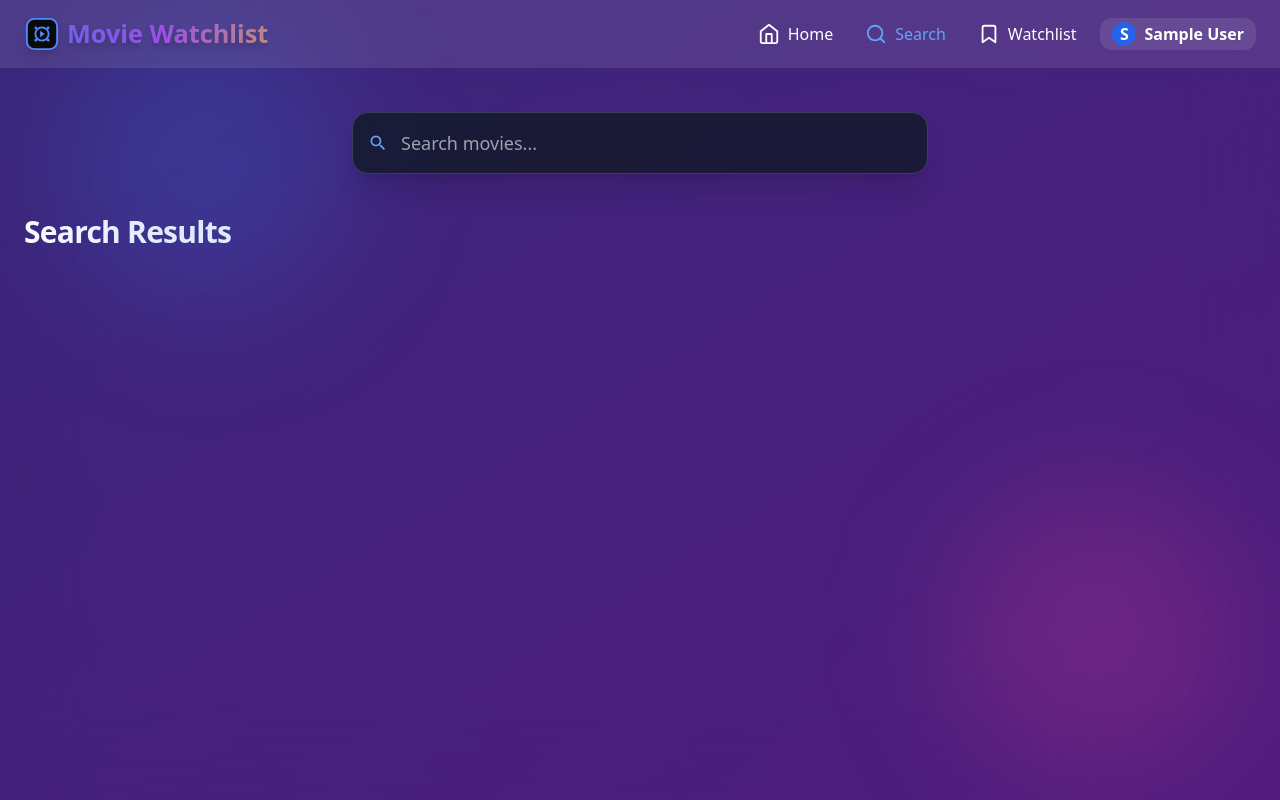
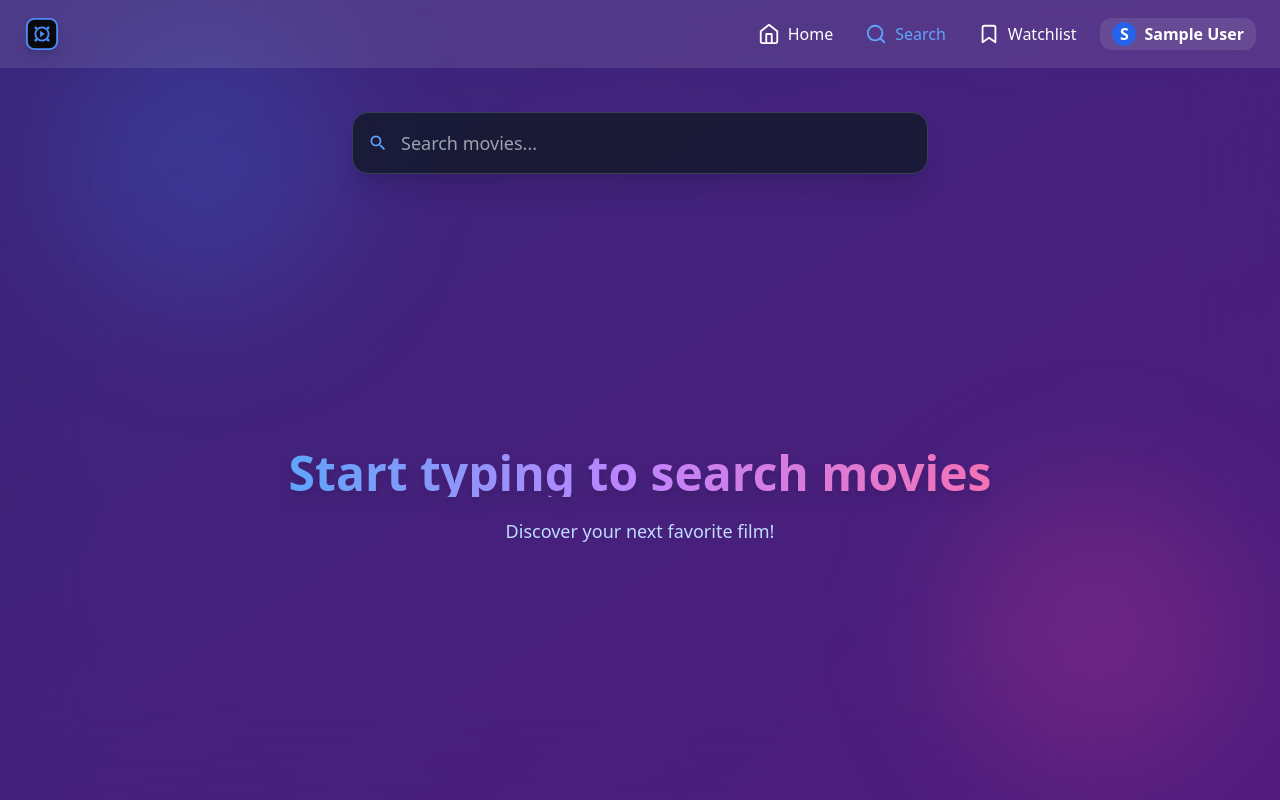
Before and after one commit to sun-mit/movie-watchlist, a React (Vite) app: page /search in a window 1280 px wide. Built offline with nearby package versions, Linux system fonts and the light colour scheme; sample sign-in values are in the browser's storage.

Commit message:
refactor: implement Loader component for consistent loading indicators across pages

```diff
--- a/src/App.tsx
+++ b/src/App.tsx
@@ -1,4 +1,5 @@
 import React, { Suspense, lazy } from "react";
+import Loader from "./components/Loader";
 import { BrowserRouter as Router, Routes, Route } from "react-router-dom";
 import Navbar from "./components/Navbar";
 import SearchResults from "./pages/SearchPage";
@@ -15,8 +16,8 @@ const App: React.FC = () => {
             <Navbar />
             <Suspense
                 fallback={
-                    <div className="text-center mt-20 text-white">
-                        Loading...
+                    <div className="flex justify-center items-center mt-20">
+                        <Loader />
                     </div>
                 }
             >
--- /dev/null
+++ b/src/components/Loader.tsx
@@ -0,0 +1,28 @@
+import React from "react";
+
+const Loader: React.FC = () => (
+    <div className="flex items-center justify-center h-full w-full">
+        <svg
+            className="animate-spin h-12 w-12 text-blue-500"
+            xmlns="http://www.w3.org/2000/svg"
+            fill="none"
+            viewBox="0 0 24 24"
+        >
+            <circle
+                className="opacity-25"
+                cx="12"
+                cy="12"
+                r="10"
+                stroke="currentColor"
+                strokeWidth="4"
+            ></circle>
+            <path
+                className="opacity-75"
+                fill="currentColor"
+                d="M4 12a8 8 0 018-8v4a4 4 0 00-4 4H4z"
+            ></path>
+        </svg>
+    </div>
+);
+
+export default Loader;
--- a/src/components/MovieSection.tsx
+++ b/src/components/MovieSection.tsx
@@ -1,4 +1,5 @@
 import React from "react";
+import Loader from "./Loader";
 import { motion } from "framer-motion";
 import AutoSlider from "./AutoSlider";
 import { MovieCard } from "../components/MovieCard";
@@ -69,8 +70,8 @@ const MovieSection: React.FC<MovieSectionProps> = ({
                 )}
             </motion.div>
             {isLoading ? (
-                <div className="text-center text-blue-300 animate-pulse mt-10">
-                    Loading...
+                <div className="flex justify-center items-center mt-10">
+                    <Loader />
                 </div>
             ) : isError ? (
                 <div className="text-center text-red-400 mt-10">
--- a/src/components/Navbar.tsx
+++ b/src/components/Navbar.tsx
@@ -49,20 +49,20 @@ const Navbar: React.FC = () => {
                 />
                 <motion.span
                     className="text-lg sm:text-2xl font-bold bg-gradient-to-r from-blue-500 via-purple-500 to-yellow-400 bg-clip-text text-transparent drop-shadow-lg"
-                    initial={{ opacity: 0, scale: 0.8 }}
+                    initial={{ opacity: 0, scale: 0.9 }}
                     animate={{
                         opacity: 1,
-                        scale: [1, 1.1, 1],
-                        backgroundPosition: ["0% 50%", "100% 50%", "0% 50%"],
+                        scale: [1, 1.02, 1],
+                        backgroundPosition: ["0% 50%", "200% 50%", "0% 50%"],
                     }}
                     transition={{
-                        duration: 2,
+                        duration: 5,
                         repeat: Infinity,
                         repeatType: "loop",
                         ease: "easeInOut",
                     }}
                     style={{
-                        backgroundSize: "200% 200%",
+                        backgroundSize: "250% 250%",
                         display: "inline-block",
                     }}
                 >
@@ -131,25 +131,27 @@ const Navbar: React.FC = () => {
                                 </span>
                             </button>
                             {showProfileMenu && (
-                                <div className="absolute right-0 mt-2 w-48 max-w-xs bg-gradient-to-br from-blue-200 via-blue-400 to-blue-600 bg-blue-900/30 backdrop-blur-lg text-white rounded-2xl shadow-2xl border border-blue-300/40 z-50 animate-fade-in">
-                                    <div className="flex flex-col items-center px-4 py-4 border-b border-white/20">
-                                        <div className="w-10 h-10 rounded-full bg-gradient-to-br from-blue-500 via-blue-400 to-blue-600 flex items-center justify-center text-lg font-bold shadow-lg mb-2 border-2 border-white/30">
+                                <div className="absolute right-0 mt-2 w-56 max-w-xs bg-gradient-to-br from-blue-600/70 via-blue-500/60 to-blue-400/60 text-white rounded-lg shadow-xl border border-blue-300 z-50 animate-fade-in">
+                                    <div className="flex flex-col px-4 py-3 border-b border-blue-200">
+                                        <div className="flex items-center gap-3 mb-1">
+                                            <div className="w-9 h-9 rounded-full bg-blue-800 flex items-center justify-center text-lg font-bold shadow border-2 border-white/30">
                                                 {user.name
                                                     ? user.name
                                                           .charAt(0)
                                                           .toUpperCase()
                                                     : "U"}
                                             </div>
-                                        <div className="font-bold text-base mb-1 text-blue-700 text-center drop-shadow">
+                                            <div className="font-bold text-base text-white">
                                                 {user.name}
                                             </div>
-                                        <div className="text-xs text-gray-600 mb-1 break-all text-center">
+                                        </div>
+                                        <div className="text-xs text-blue-100 mb-0.5 break-all pl-2">
                                             {user.email}
                                         </div>
                                     </div>
                                     <button
                                         onClick={handleLogout}
-                                        className="w-full flex items-center gap-2 px-4 py-3 font-semibold text-red-500 hover:bg-red-500/20 rounded-b-2xl transition-all duration-200 text-sm justify-center"
+                                        className="w-full flex items-center gap-2 px-4 py-2 font-semibold text-red-100 hover:bg-red-600/70 rounded-b-lg transition-all duration-200 text-sm justify-center"
                                     >
                                         <FiLogOut size={16} /> Logout
                                     </button>
@@ -216,25 +218,27 @@ const Navbar: React.FC = () => {
                     </div>
                 </div>
             )}
-            {/* Mobile profile dropdown rendered outside mobile menu for visibility */}
+
             {user && showProfileMenu && (
-                <div className="sm:hidden fixed top-16 left-1/2 transform -translate-x-1/2 w-10/12 max-w-xs bg-gradient-to-br from-blue-200 via-blue-400 to-blue-600 bg-blue-900/30 backdrop-blur-lg text-white rounded-2xl shadow-2xl border border-blue-300/40 z-50 animate-fade-in">
-                    <div className="flex flex-col items-center px-4 py-4 border-b border-white/20">
-                        <div className="w-10 h-10 rounded-full bg-gradient-to-br from-blue-500 via-blue-400 to-blue-600 flex items-center justify-center text-lg font-bold shadow-lg mb-2 border-2 border-white/30">
+                <div className="sm:hidden fixed top-16 left-1/2 transform -translate-x-1/2 w-11/12 max-w-xs bg-gradient-to-br from-blue-600/70 via-blue-500/60 to-blue-400/60 text-white rounded-lg shadow-xl border border-blue-300 z-50 animate-fade-in">
+                    <div className="flex flex-col px-4 py-3 border-b border-blue-200">
+                        <div className="flex items-center gap-3 mb-1">
+                            <div className="w-9 h-9 rounded-full bg-blue-800 flex items-center justify-center text-lg font-bold shadow border-2 border-white/30">
                                 {user.name
                                     ? user.name.charAt(0).toUpperCase()
                                     : "U"}
                             </div>
-                        <div className="font-bold text-base mb-1 text-blue-700 text-center drop-shadow">
+                            <div className="font-bold text-base text-white">
                                 {user.name}
                             </div>
-                        <div className="text-xs text-gray-600 mb-1 break-all text-center">
+                        </div>
+                        <div className="text-xs text-blue-100 mb-0.5 break-all pl-2">
                             {user.email}
                         </div>
                     </div>
                     <button
                         onClick={handleLogout}
-                        className="w-full flex items-center gap-2 px-4 py-3 font-semibold text-red-500 hover:bg-red-500/20 rounded-b-2xl transition-all duration-200 text-sm justify-center"
+                        className="w-full flex items-center gap-2 px-4 py-2 font-semibold text-red-100 hover:bg-red-600/70 rounded-b-lg transition-all duration-200 text-sm justify-center"
                     >
                         <FiLogOut size={16} /> Logout
                     </button>
--- a/src/components/NowPlayingBanner.tsx
+++ b/src/components/NowPlayingBanner.tsx
@@ -1,4 +1,5 @@
 import React, { useState, useEffect, useRef } from "react";
+import Loader from "./Loader";
 import { motion, AnimatePresence } from "framer-motion";
 import { MdPlayArrow, MdInfo, MdClose } from "react-icons/md";
 import { getMovieVideos } from "../api/tmdbApi";
@@ -206,8 +207,8 @@ const NowPlayingBanner: React.FC<{ movies: TMDBMovie[] }> = ({ movies }) => {
                                 <MdClose size={28} />
                             </button>
                             {trailerLoading ? (
-                                <div className="text-white text-center py-20">
-                                    Loading trailer...
+                                <div className="flex justify-center items-center py-20">
+                                    <Loader />
                                 </div>
                             ) : trailerError ? (
                                 <div className="text-white text-center py-20">
--- a/src/pages/MovieDetailsPage.tsx
+++ b/src/pages/MovieDetailsPage.tsx
@@ -1,5 +1,6 @@
 import { useState, useRef, useEffect, type FC } from "react";
 import { motion } from "framer-motion";
+import Loader from "../components/Loader";
 import { useParams, useNavigate } from "react-router-dom";
 import { useQuery } from "@tanstack/react-query";
 import { getMovieDetails, getMovieTrailer } from "../api/tmdbApi";
@@ -98,8 +99,8 @@ const MovieDetails: FC = () => {
             <div className="absolute top-0 left-0 w-40 h-40 sm:w-80 sm:h-80 bg-blue-500/30 rounded-full blur-3xl pointer-events-none" />
             <div className="absolute bottom-0 right-0 w-40 h-40 sm:w-80 sm:h-80 bg-pink-500/20 rounded-full blur-3xl pointer-events-none" />
             {isLoading && (
-                <div className="text-center mt-20 text-blue-400 animate-pulse">
-                    Loading movie details...
+                <div className="flex justify-center items-center mt-20">
+                    <Loader />
                 </div>
             )}
             {isError && (
--- a/src/pages/SearchPage.tsx
+++ b/src/pages/SearchPage.tsx
@@ -1,5 +1,6 @@
 import { useState, useEffect, type FC } from "react";
 import { motion, easeOut } from "framer-motion";
+import Loader from "../components/Loader";
 import { MdSentimentDissatisfied, MdSearch } from "react-icons/md";
 import { MovieCard } from "../components/MovieCard";
 import { useQuery } from "@tanstack/react-query";
@@ -110,15 +111,52 @@ const SearchResults: FC = () => {
                 </div>
             </motion.div>
 
-            <motion.div variants={fadeUp} initial="hidden" animate="visible">
+            {search.trim() === "" ? (
+                <motion.div
+                    className="flex flex-col items-center justify-center flex-1"
+                    initial={{ opacity: 0 }}
+                    animate={{ opacity: 1 }}
+                >
+                    <motion.h2
+                        className="text-4xl md:text-5xl font-extrabold text-transparent bg-clip-text bg-gradient-to-r from-blue-400 via-purple-400 to-pink-400 mb-6 drop-shadow-lg"
+                        initial={{ y: 0, opacity: 0 }}
+                        animate={{ y: [0, -8, 0, 8, 0], opacity: 1 }}
+                        transition={{
+                            y: {
+                                duration: 4,
+                                repeat: Infinity,
+                                repeatType: "reverse",
+                                ease: "easeInOut",
+                            },
+                            opacity: { duration: 1.5 },
+                        }}
+                    >
+                        Start typing to search movies
+                    </motion.h2>
+                    <motion.p
+                        className="text-lg text-blue-200"
+                        initial={{ opacity: 0 }}
+                        animate={{ opacity: 1 }}
+                        transition={{ duration: 2, delay: 0.5 }}
+                    >
+                        Discover your next favorite film!
+                    </motion.p>
+                </motion.div>
+            ) : (
+                <>
+                    <motion.div
+                        variants={fadeUp}
+                        initial="hidden"
+                        animate="visible"
+                    >
                         <h1 className="text-3xl font-bold tracking-tight mb-6">
                             Search Results
                         </h1>
                     </motion.div>
 
                     {isSearchLoading && (
-                <div className="text-center text-blue-300 animate-pulse mt-20">
-                    Loading...
+                        <div className="flex justify-center items-center mt-20">
+                            <Loader />
                         </div>
                     )}
                     {isSearchError && (
@@ -138,7 +176,9 @@ const SearchResults: FC = () => {
                                 animate={{ opacity: 1 }}
                             >
                                 <MdSentimentDissatisfied className="text-gray-500 mb-4 animate-bounce text-7xl" />
-                        <p className="text-xl text-gray-300">No movies found</p>
+                                <p className="text-xl text-gray-300">
+                                    No movies found
+                                </p>
                             </motion.div>
                         )}
                     {!isSearchLoading &&
@@ -156,7 +196,9 @@ const SearchResults: FC = () => {
                                     className="grid grid-cols-2 sm:grid-cols-3 md:grid-cols-4 lg:grid-cols-6 gap-6 items-stretch place-items-stretch"
                                     variants={{
                                         visible: {
-                                    transition: { staggerChildren: 0.09 },
+                                            transition: {
+                                                staggerChildren: 0.09,
+                                            },
                                         },
                                     }}
                                     initial="hidden"
@@ -165,7 +207,8 @@ const SearchResults: FC = () => {
                                         .map((m: TMDBMovie) => m.id)
                                         .join("-")}
                                 >
-                            {searchData.results.map((movie: TMDBMovie) => (
+                                    {searchData.results.map(
+                                        (movie: TMDBMovie) => (
                                             <motion.div
                                                 key={movie.id}
                                                 variants={cardMotion}
@@ -178,9 +221,12 @@ const SearchResults: FC = () => {
                                                     small
                                                 />
                                             </motion.div>
-                            ))}
+                                        )
+                                    )}
                                 </motion.div>
                             </motion.div>
+                        )}
+                </>
             )}
         </motion.div>
     );
--- a/src/pages/WatchListPage.tsx
+++ b/src/pages/WatchListPage.tsx
@@ -1,5 +1,6 @@
 import { useCallback, useState, type FC } from "react";
 import { motion, AnimatePresence } from "framer-motion";
+import Loader from "../components/Loader";
 import Toast from "../components/Toast";
 import useAuthStore from "../store/authStore";
 import { getMovieDetails } from "../api/tmdbApi";
@@ -128,12 +129,12 @@ const Watchlist: FC = () => {
             </motion.h1>
             {isLoading ? (
                 <motion.div
-                    className="text-center text-blue-400 animate-pulse mt-20 text-xl font-semibold"
+                    className="flex justify-center items-center mt-20"
                     initial={{ opacity: 0 }}
                     animate={{ opacity: 1 }}
                     transition={{ duration: 0.7 }}
                 >
-                    Loading watchlist...
+                    <Loader />
                 </motion.div>
             ) : !Array.isArray(movies) || movies.length === 0 ? (
                 <motion.div
```
Lines whose indentation alone changed are shown as unchanged.
